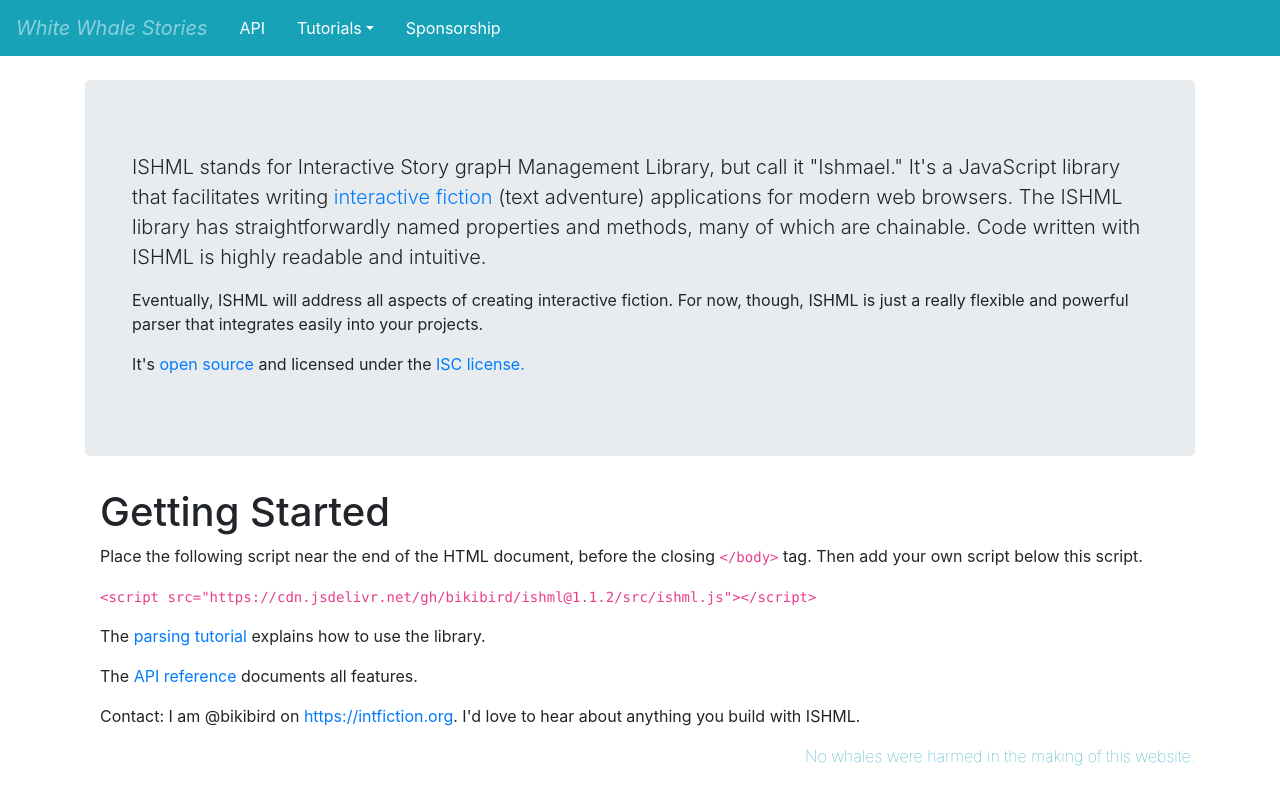
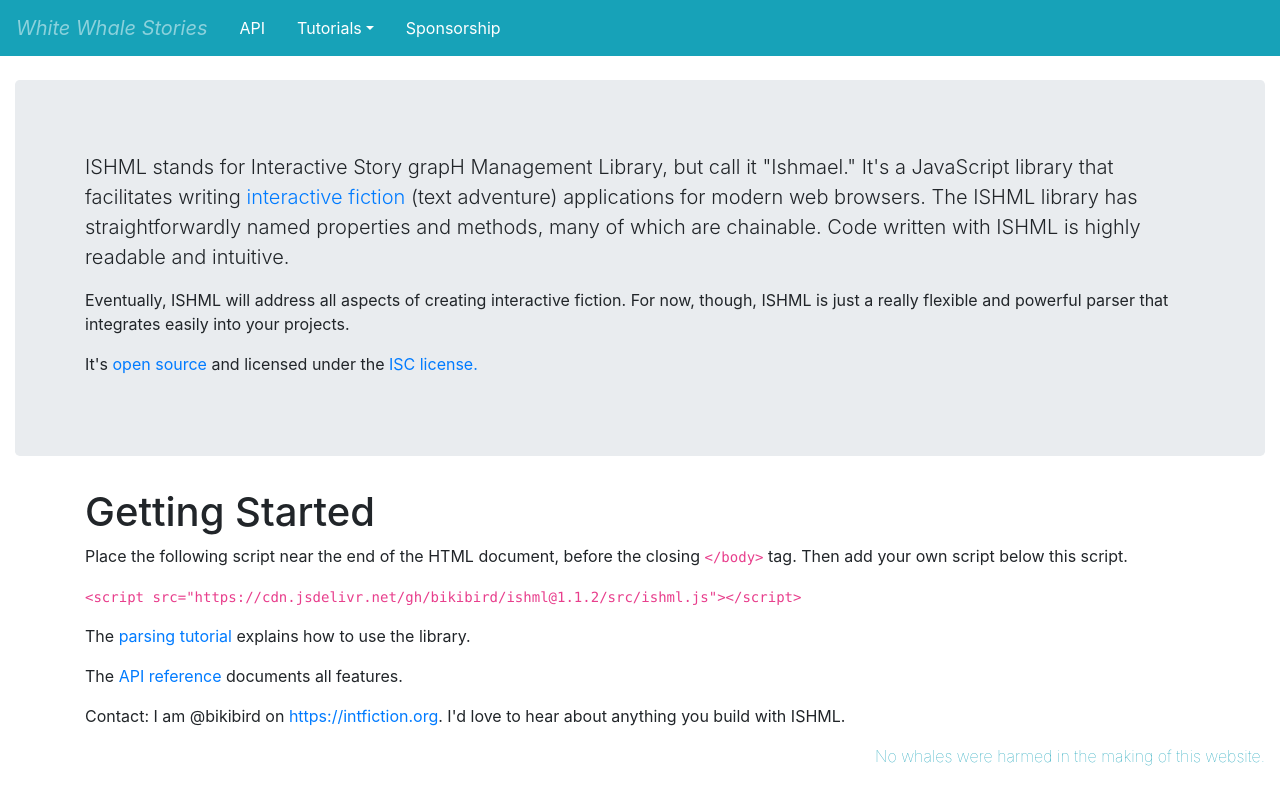
Before and after one commit to bikibird/ishml, a Jekyll site: the page built from docs/index2.html, in a window 1280 px wide. Shown: the top 805 px of the page. Built offline with Jekyll 4.4.1, drawn with Linux system fonts in a browser that asks for light colours.

Commit message:
Revised API

```diff
--- a/docs/_layouts/default.html
+++ b/docs/_layouts/default.html
@@ -36,7 +36,7 @@
   </div>
   </nav>
 
-    <div id="main" role="main" class="container">
+    <div id="main" role="main" class="container-fluid">
       {{ content }}
     </div>
 
```
